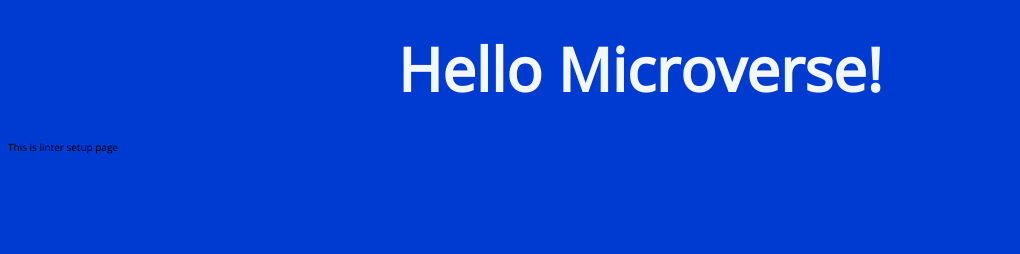
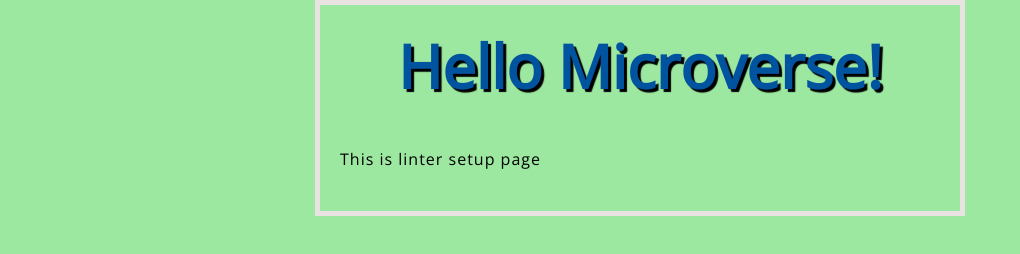
Before and after one commit to dagmawiii03/linter_setup, a website: page index.html in a window 1280 px wide. Shown: the whole page, without its empty margins (0-1020 px from the left). Drawn offline with nearby package versions, Linux system fonts and the light colour scheme.

Commit message:
resolve conflicts

```diff
--- a/style.css
+++ b/style.css
@@ -1,7 +1,14 @@
 html {
   font-size: 10px;
   font-family: "Open Sans", sans-serif;
-    background-color: #003bd1;
+  background-color: #9de8a0;
+}
+
+body {
+  width: 600px;
+  margin: 0 auto;
+  padding: 0 20px 20px;
+  border: 5px solid rgb(234, 226, 226);
 }
 
 h1 {
@@ -9,5 +16,12 @@
   text-align: center;
   margin: 0;
   padding: 20px 0;
-    color: hsl(207, 73%, 97%);
+  color: #00539f;
+  text-shadow: 3px 3px 1px black;
 }
+
+p {
+  font-size: 16px;
+  line-height: 2;
+  letter-spacing: 1px;
+}
```
Lines whose indentation alone changed are shown as unchanged.
